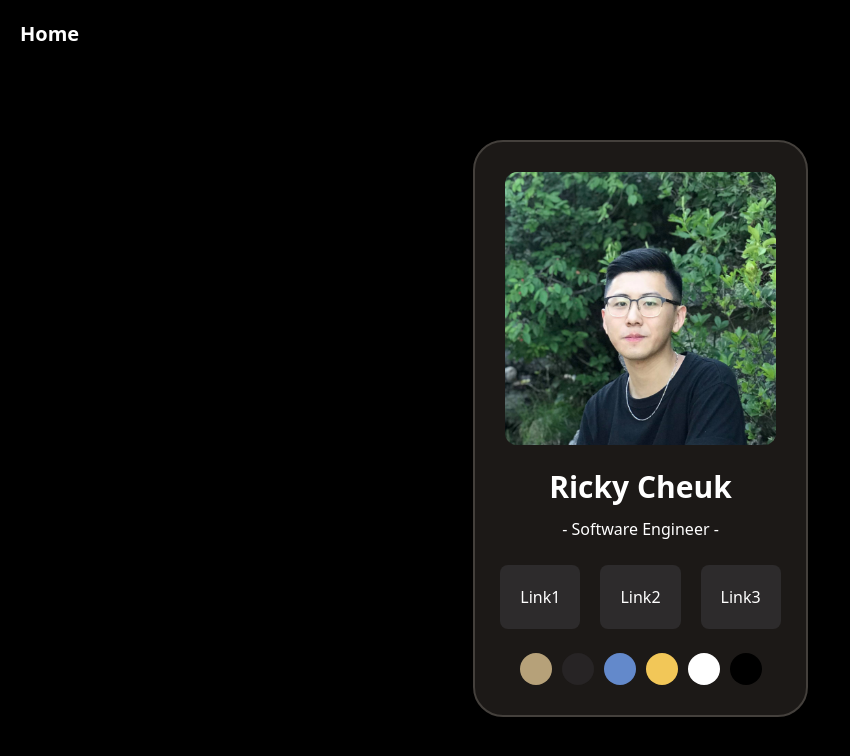
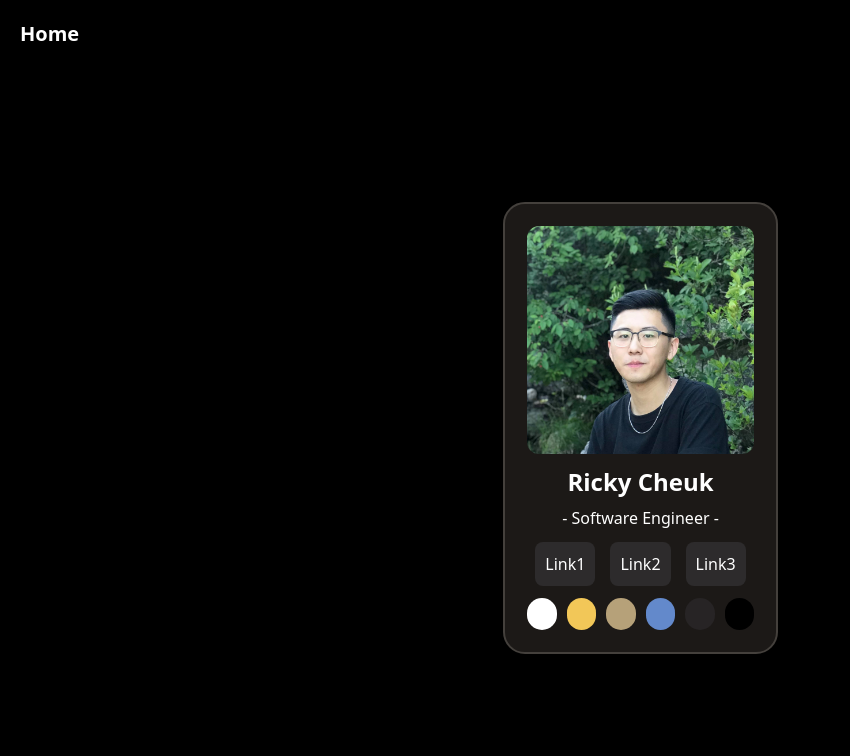
Before and after one commit to rickycheuk/myweb, a Next.js app: page / in a window 1280 px wide. Shown: the top 756 px of the page, without its empty margins (0-850 px from the left). Built offline with nearby package versions, Linux system fonts and the light colour scheme.

Commit message:
update layout

```diff
--- a/app/card2.js
+++ b/app/card2.js
@@ -6,11 +6,11 @@ import Tilt from './tilt'
 
 const Card = () => {
   const colors = [
+    { value: '#ffffff' },
+    { value: '#f2c758' },
     { value: '#b6a179' },
+    { value: '#6389cb' },
     { value: '#272425' },
-    { value: '#6389cb' },
-    { value: '#f2c758' },
-    { value: '#ffffff' },
     { value: '#000000' },
   ];
 
@@ -19,22 +19,22 @@ const Card = () => {
     <div className='object-scale-down'>
         {/* card */}
         <Tilt options={{ glare: true , "max-glare":0.3}}  className="rounded-[30px] object-scale-down">
-            <div className="abolute min-w-[70px] min-h-[115px] max-w-[335px] max-h-[580px] bg-stone-900 rounded-[30px] border-[2px] border-stone-700 px-[30px] py-[30px] cursor-grab" >
+            <div className="abolute min-w-[70px] min-h-[115px] max-w-[275px] max-h-[460px] bg-stone-900 rounded-[22px] border-[2px] border-stone-700 px-[22px] py-[22px] cursor-grab" >
                 {/* card image */}
-                <img className="w-full rounded-xl overflow-hidden mb-6" src="./ricky.jpg" alt='' draggable='false' />
+                <img className="w-full rounded-xl overflow-hidden mb-3" src="./ricky.jpg" alt='' draggable='false' />
                 {/* card title */}
-                <h1 className='text-3xl text-white mb-3 font-bold text-center'>Ricky Cheuk</h1>
+                <h1 className='text-2xl text-white mb-2 font-bold text-center'>Ricky Cheuk</h1>
                 {/* card subtitle */}
-                <p className='text-white mb-6 text-center'>- Software Engineer -</p>
+                <p className='text-white mb-3 text-center'>- Software Engineer -</p>
                 {/* button wrapper */}
-                <div className='flex justify-center items-center gap-x-[20px] mb-6'>
-                <button className='bg-[#2d2b2c] text-white text-base font-medium py-[20px] px-[20px] rounded-lg'>
+                <div className='flex justify-center items-center gap-x-[15px] mb-3'>
+                <button className='bg-[#2d2b2c] text-white text-base font-medium py-[10px] px-[10px] rounded-lg'>
                     Link1
                 </button>
-                <button className='bg-[#2d2b2c] text-white text-base font-medium py-[20px] px-[20px] rounded-lg'>
+                <button className='bg-[#2d2b2c] text-white text-base font-medium py-[10px] px-[10px] rounded-lg'>
                     Link2
                 </button>
-                <button className='bg-[#2d2b2c] text-white text-base font-medium py-[20px] px-[20px] rounded-lg'>
+                <button className='bg-[#2d2b2c] text-white text-base font-medium py-[10px] px-[10px] rounded-lg'>
                     Link3
                 </button>
                 </div>
```
